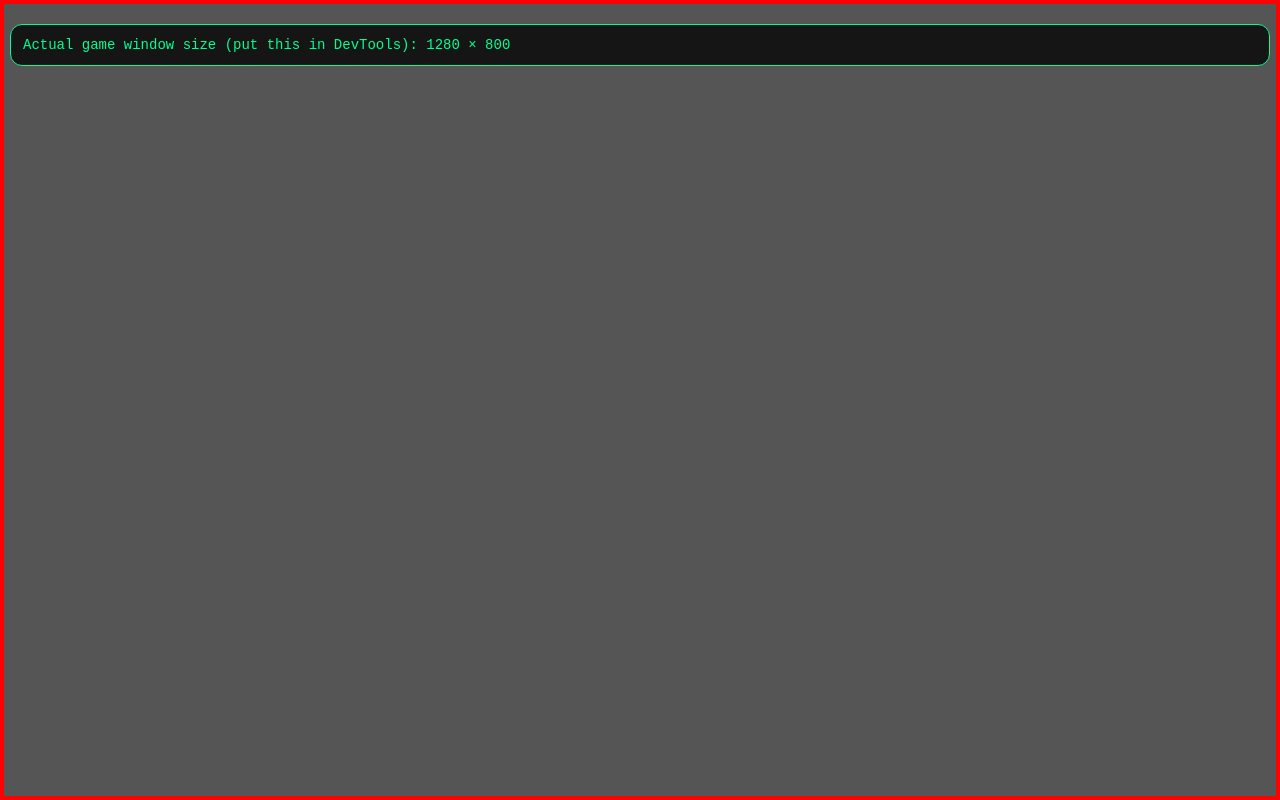
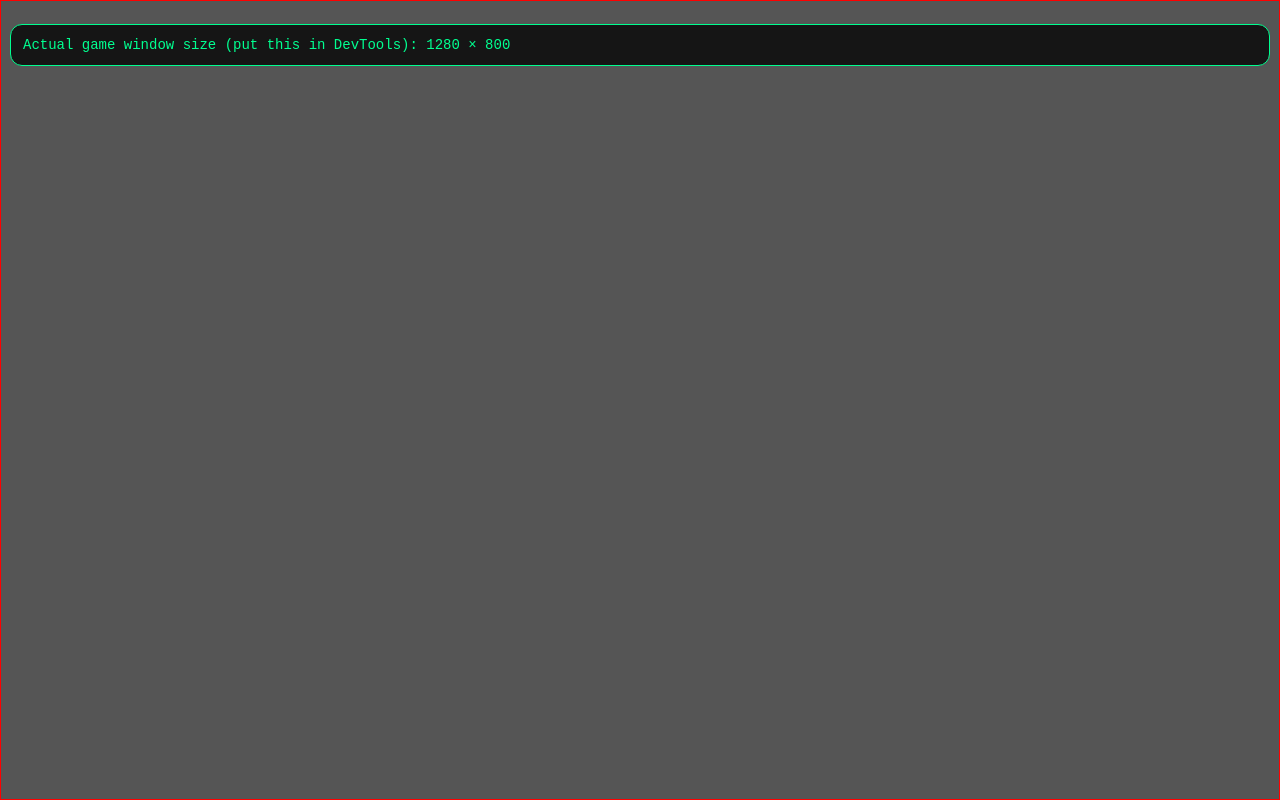
Before and after one commit to AlexPinkQA/viewport-test, a plain HTML site: page 26.html in a window 1280 px wide. Drawn offline with Linux system fonts and the light colour scheme.

Commit message:
Update 26.html

```diff
--- a/26.html
+++ b/26.html
@@ -23,7 +23,7 @@
       left: 0;
       right: 0;
       bottom: 0;
-      border: 4px solid red;
+      border: 1px solid red;
       pointer-events: none; /* Не блокує кліки */
       z-index: 9998;
       box-sizing: border-box;
```
